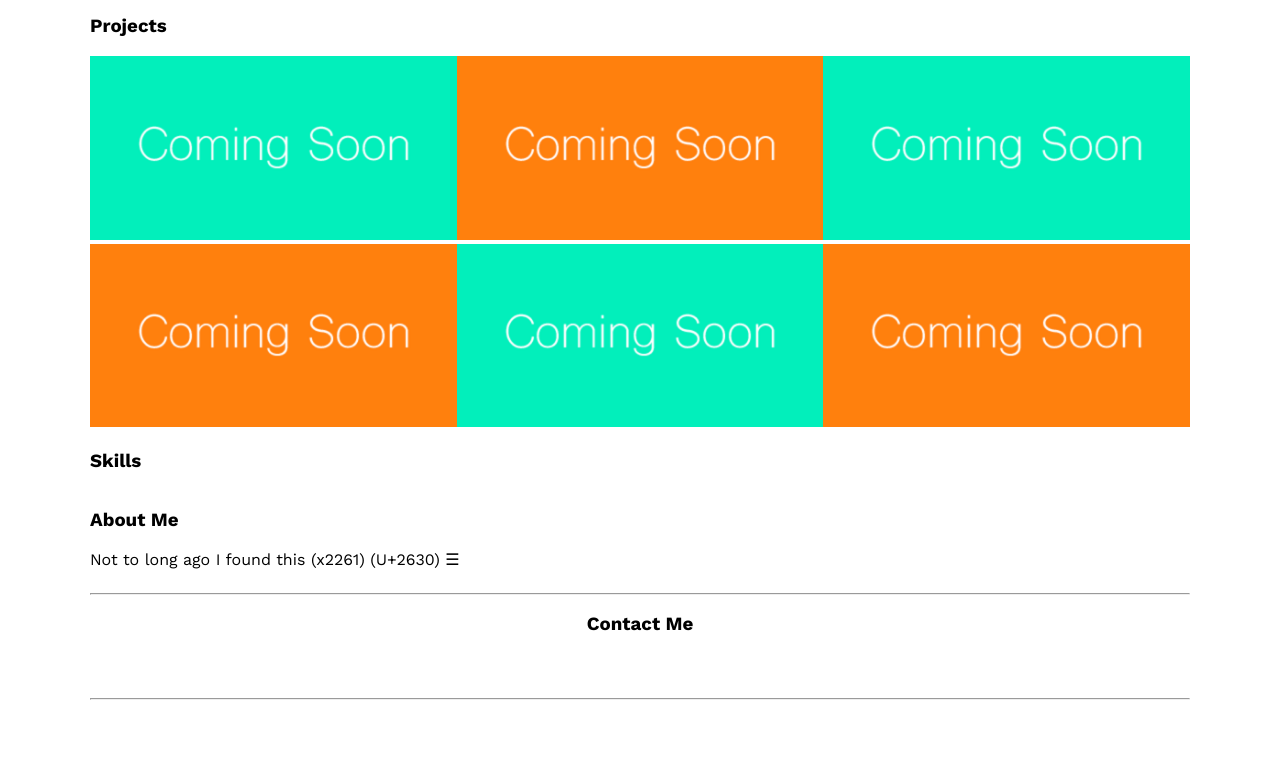
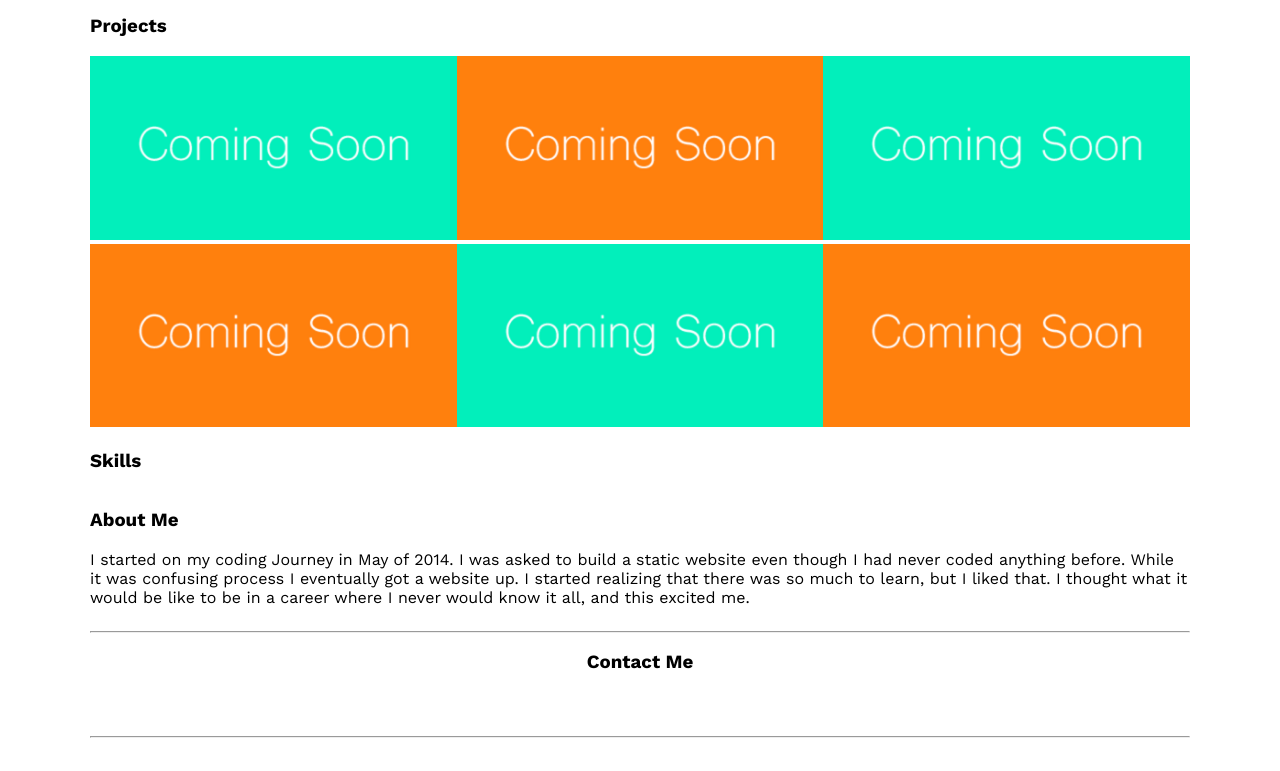
Before and after one commit to aarondevon/personalportfolio, a website: page index.html in a window 1280 px wide. Shown: the part 1026-1797 px from the top of the page. Before the commit the page ends 1759 px from the top, so only its background shows below. Drawn offline with nearby package versions, Linux system fonts and the light colour scheme; a web font is replaced by a local one.

Commit message:
Add paragraph to about me

```diff
--- a/index.html
+++ b/index.html
@@ -79,7 +79,7 @@
 
         <section class="about-me">
             <h3><a name="about"></a>About Me</h3>
-            <p> Not to long ago I found this (x2261) (U+2630) &#9776;</p>
+            <p>I started on my coding Journey in May of 2014. I was asked to build a static website even though I had never coded anything before. While it was confusing process I eventually got a website up. I started realizing that there was so much to learn, but I liked that. I thought what it would be like to be in a career where I never would know it all, and this excited me.</p>
         </section>
 
     </main>
```
